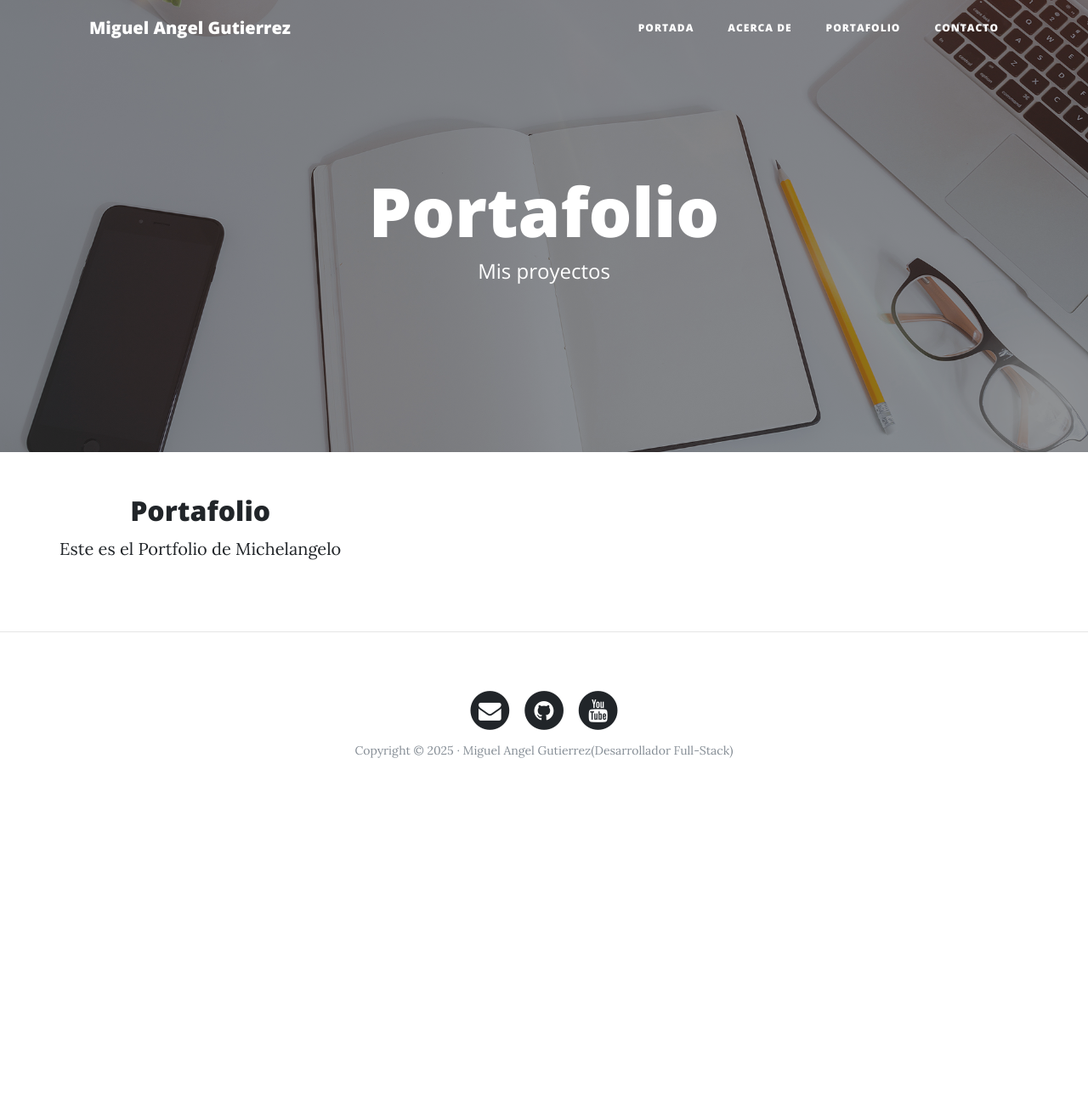
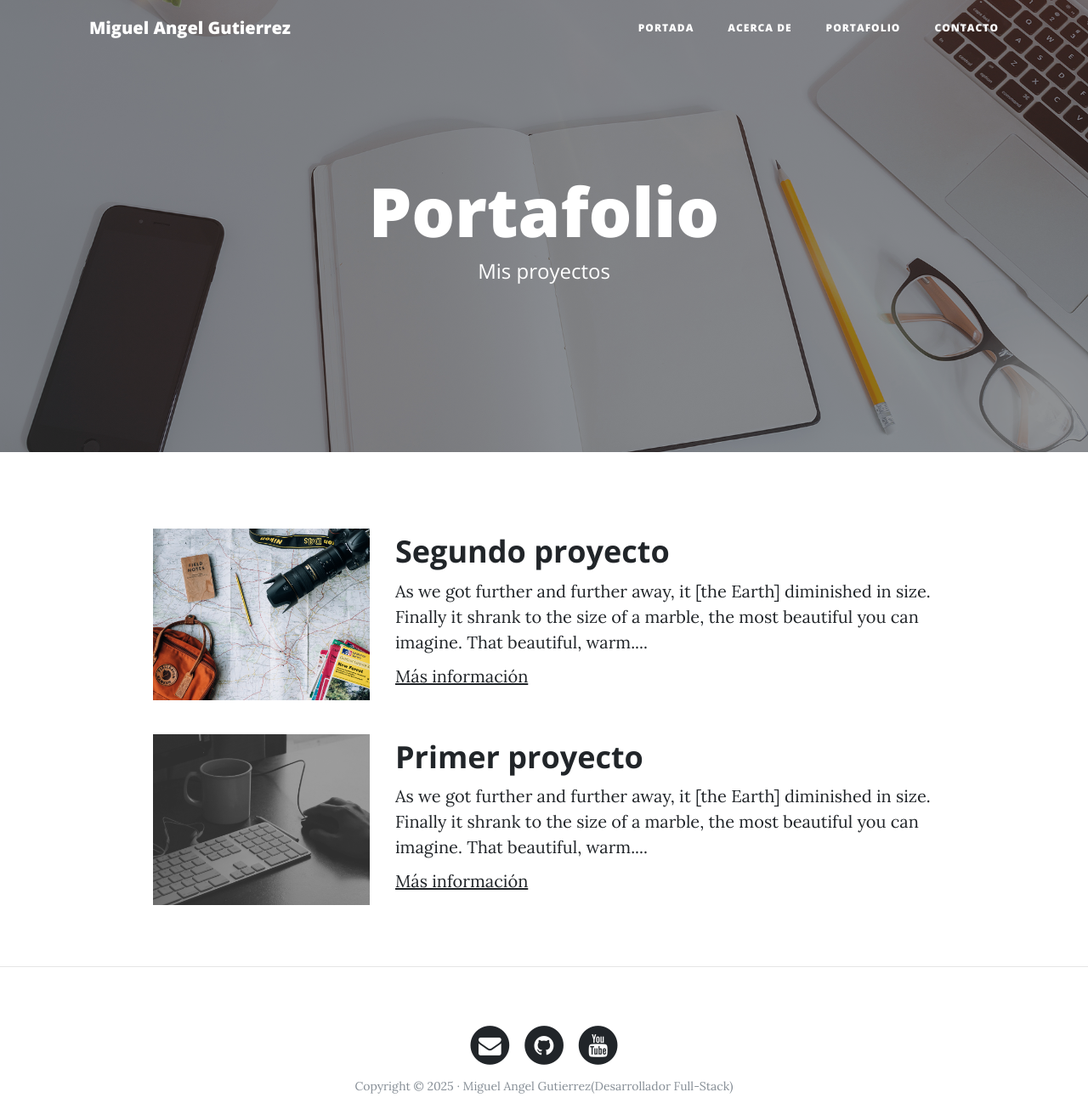
Before and after one commit to magutierrezhijosa/Curso-Python-IBM, a Django app: page /portfolio/ in a window 1280 px wide. Shown: the top 1305 px of the page at 85% size. Before the commit the page ends 892 px from the top, so only its background shows below. Run offline with Django 5.2, Linux system fonts and the light colour scheme; some libraries are stand-ins or nearby versions.

Commit message:
Problemas con doble row solucionados

```diff
--- a/Modulo-Django/Django-Install-Curso/core/templates/core/about.html
+++ b/Modulo-Django/Django-Install-Curso/core/templates/core/about.html
@@ -14,6 +14,8 @@
 
 {% block content %}
 
+    <div class="row">
+
         <div class="col-lg-3 col-md-4 offset-lg-1">
               <img class="img-fluid avatar" src="{% static 'core/img/avatar.jpg' %}" alt="">
             </div>
@@ -23,5 +25,8 @@
               <p>Lorem ipsum dolor sit amet, consectetur adipisicing elit. Saepe nostrum ullam eveniet pariatur voluptates odit...</p>
         </div>
 
+    </div>
+
+
 
 {% endblock %}
--- a/Modulo-Django/Django-Install-Curso/core/templates/core/base.html
+++ b/Modulo-Django/Django-Install-Curso/core/templates/core/base.html
@@ -65,9 +65,9 @@
 
     <!-- Contenido -->
      <div class="container">
-      <div class="row">
+
         {% block content %}{% endblock %}
-      </div>
+
     </div>
 
     {% if request.path != "/" %}<hr>{% endif %}
--- a/Modulo-Django/Django-Install-Curso/core/templates/core/portfolio.html
+++ b/Modulo-Django/Django-Install-Curso/core/templates/core/portfolio.html
@@ -17,12 +17,26 @@
 
 {% block content%}
 
-    <div class="text-center">
+     <div class="row project">
+	      	<div class="col-lg-3 col-md-4 offset-lg-1">
+			      <img class="img-fluid" src="{% static 'core/img/about-bg.jpg' %}" alt="">
+	      	</div>
+	        <div class="col-lg-7 col-md-8">
+	      		<h2 class="section-heading title">Segundo proyecto</h2>
+	          <p>As we got further and further away, it [the Earth] diminished in size. Finally it shrank to the size of a marble, the most beautiful you can imagine. That beautiful, warm....</p>
+	          <p><a href="http://google.com">Más información</a></p>
+	      	</div>
+	 </div>
 
-        <h2>Portafolio</h2>
-
-        <p>Este es el Portfolio de Michelangelo</p>
-
-    </div>
+     <div class="row project">
+	      	<div class="col-lg-3 col-md-4 offset-lg-1">
+			      <img class="img-fluid" src="{% static 'core/img/home-bg.jpg' %}" alt="">
+	      	</div>
+	        <div class="col-lg-7 col-md-8">
+	      		<h2 class="section-heading title">Primer proyecto</h2>
+	          <p>As we got further and further away, it [the Earth] diminished in size. Finally it shrank to the size of a marble, the most beautiful you can imagine. That beautiful, warm....</p>
+	          <p><a href="http://google.com">Más información</a></p>
+	      	</div>
+	      </div>
 
 {% endblock %}
```
Also changed, not shown: Modulo-Django/Django-Install-Curso/core/templates/core/contact.html (+8 -4 lines). Lines whose indentation alone changed are shown as unchanged.
